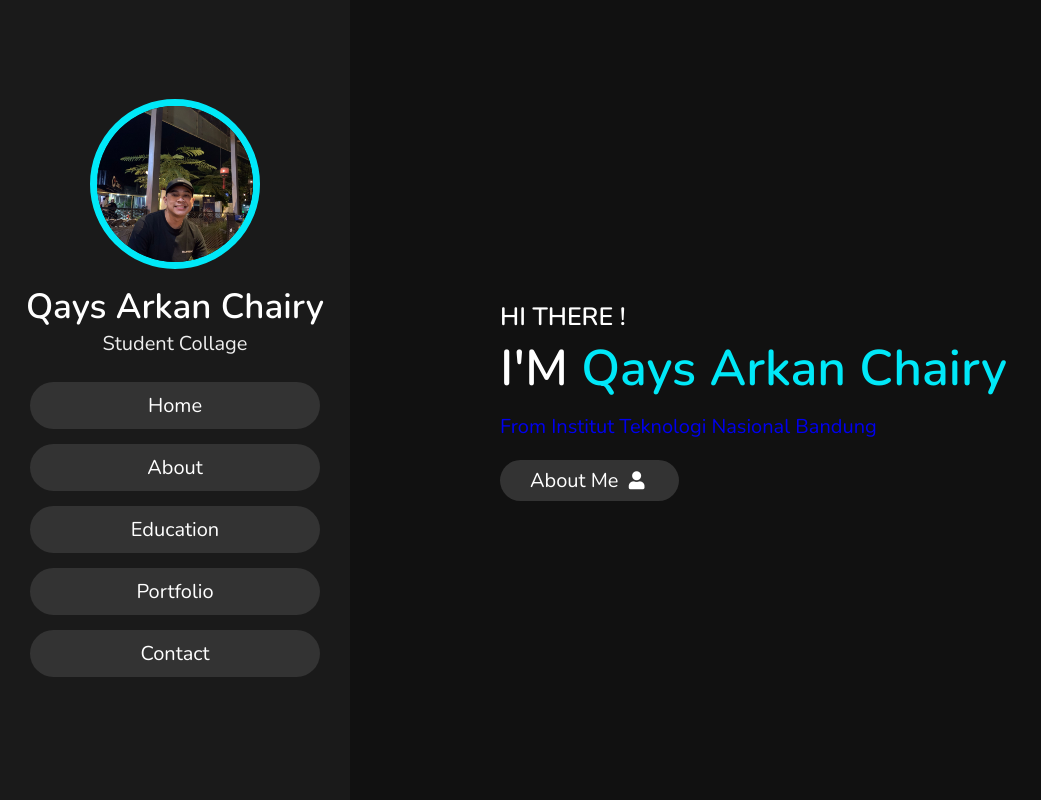
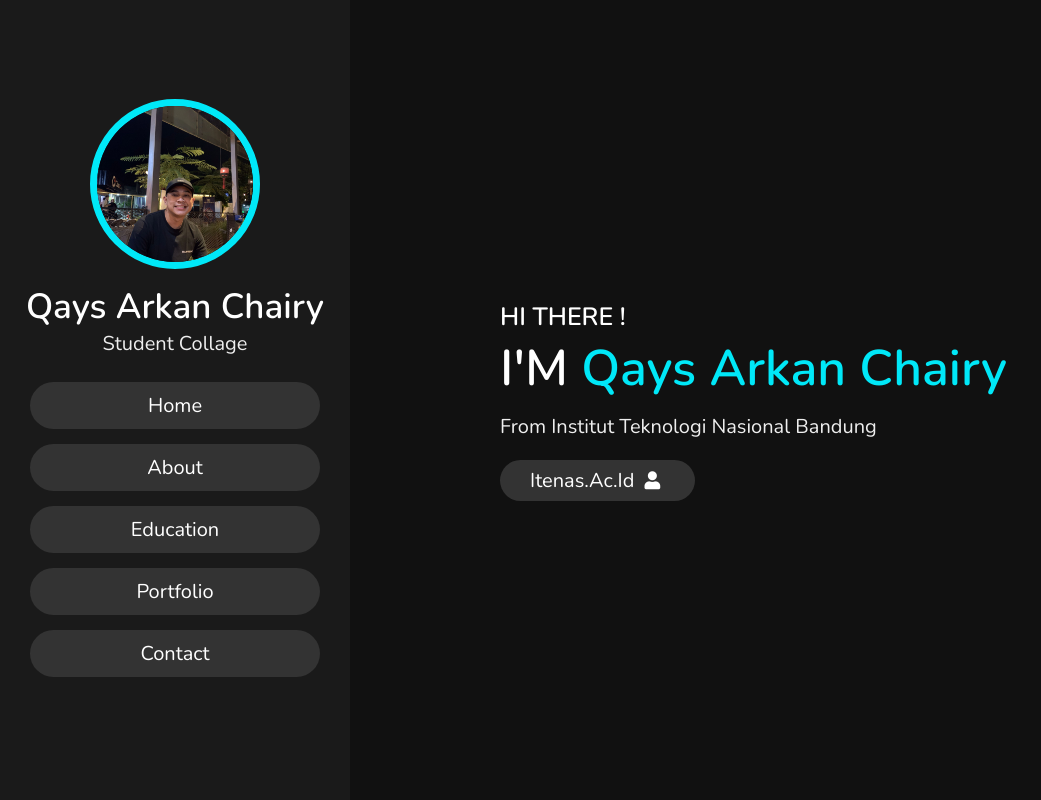
Before and after one commit to qaysarkan777/portofolio, a plain HTML site: page index.html in a window 1280 px wide. Shown: the top 800 px of the page, without its empty margins (0-1041 px from the left). Drawn offline with nearby package versions, Linux system fonts and the light colour scheme; a script that the page names is missing.

Commit message:
Update index.html

```diff
--- a/index.html
+++ b/index.html
@@ -46,9 +46,9 @@
 
     <h3>HI THERE !</h3>
     <h1>I'M <span>Qays Arkan Chairy</span></h1>
-    <p> <a href="https://www.itenas.ac.id" target="_blank">from Institut Teknologi Nasional Bandung</a>
+    <p> from Institut Teknologi Nasional Bandung</a>
     </p>
-    <a href="#about"><button class="btn">about me <i class="fas fa-user"></i></button></a>
+    <a href="https://www.itenas.ac.id" target="_blank"><button class="btn">itenas.ac.id <i class="fas fa-user"></i></button></a>
 
 </section>
 
```
